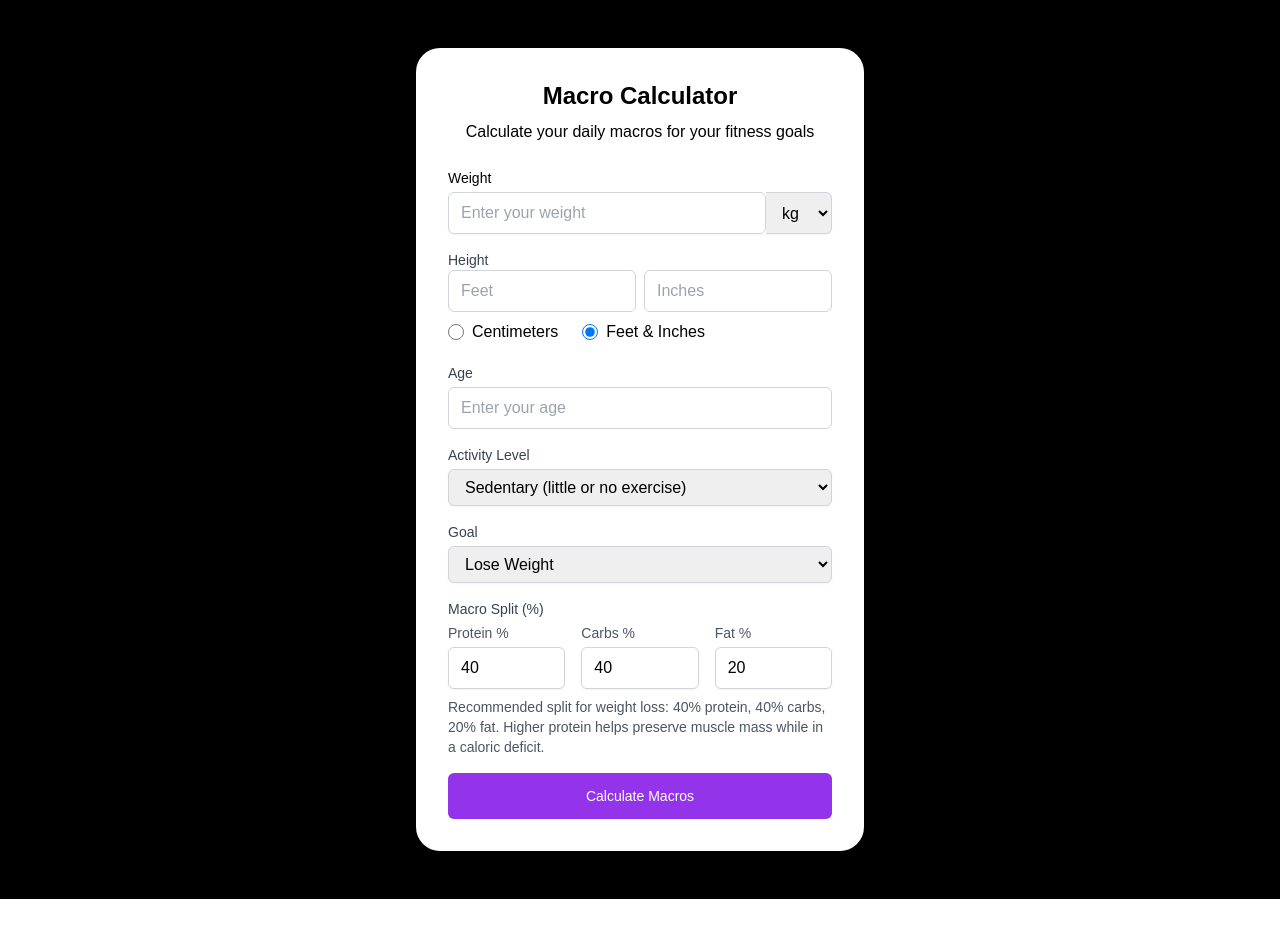
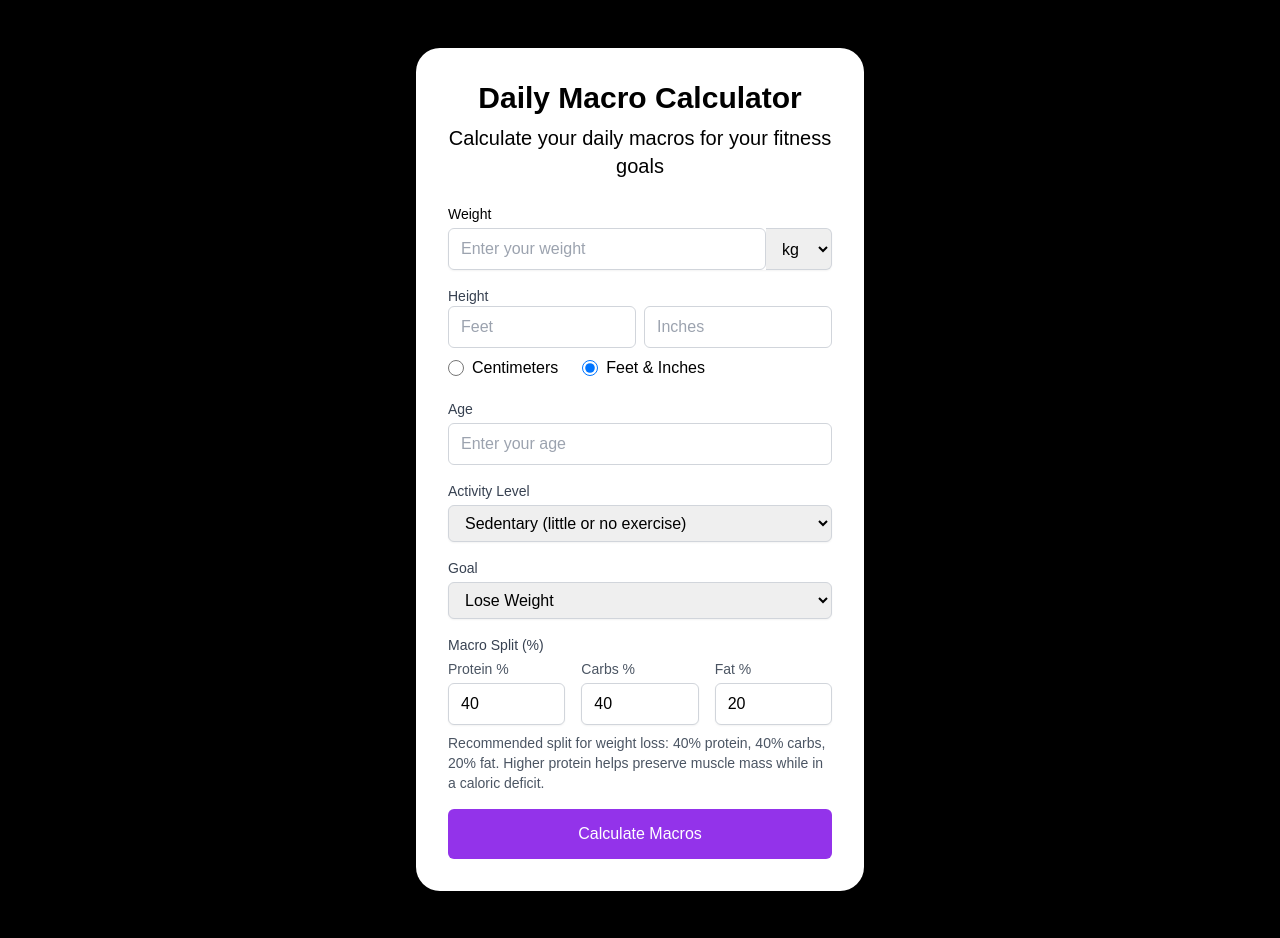
Before and after one commit to vib795/feast-factor, a Next.js app: page / in a window 1280 px wide. Before the commit the page ends 899 px from the top, so only its background shows below. Built offline with nearby package versions, Linux system fonts and the light colour scheme.

Commit message:
Font changes.

```diff
--- a/src/components/MacroCalculator.js
+++ b/src/components/MacroCalculator.js
@@ -129,8 +129,8 @@ const MacroCalculator = () => {
   return (
     <div className="min-h-screen bg-black py-12 px-4 sm:px-6 lg:px-8">
       <div className="max-w-md mx-auto bg-white rounded-3xl shadow-lg overflow-hidden p-8">
-        <h1 className="text-2xl font-bold text-black text-center mb-2">Macro Calculator</h1>
-        <p className="text-center text-black mb-6">Calculate your daily macros for your fitness goals</p>
+        <h1 className="text-3xl font-bold text-black text-center mb-2">Daily Macro Calculator</h1>
+        <p className="text-center text-black mb-6 text-xl">Calculate your daily macros for your fitness goals</p>
 
         <form onSubmit={handleSubmit} className="space-y-4">
           {/* Weight Input */}
@@ -309,7 +309,7 @@ const MacroCalculator = () => {
 
           <button
             type="submit"
-            className="w-full flex justify-center py-3 px-4 border border-transparent rounded-md text-sm font-medium text-white bg-purple-600 hover:bg-purple-700 focus:outline-none"
+            className="w-full flex justify-center py-3 px-4 border border-transparent rounded-md text-3 font-medium text-white bg-purple-600 hover:bg-purple-700 focus:outline-none"
           >
             Calculate Macros
           </button>
```
